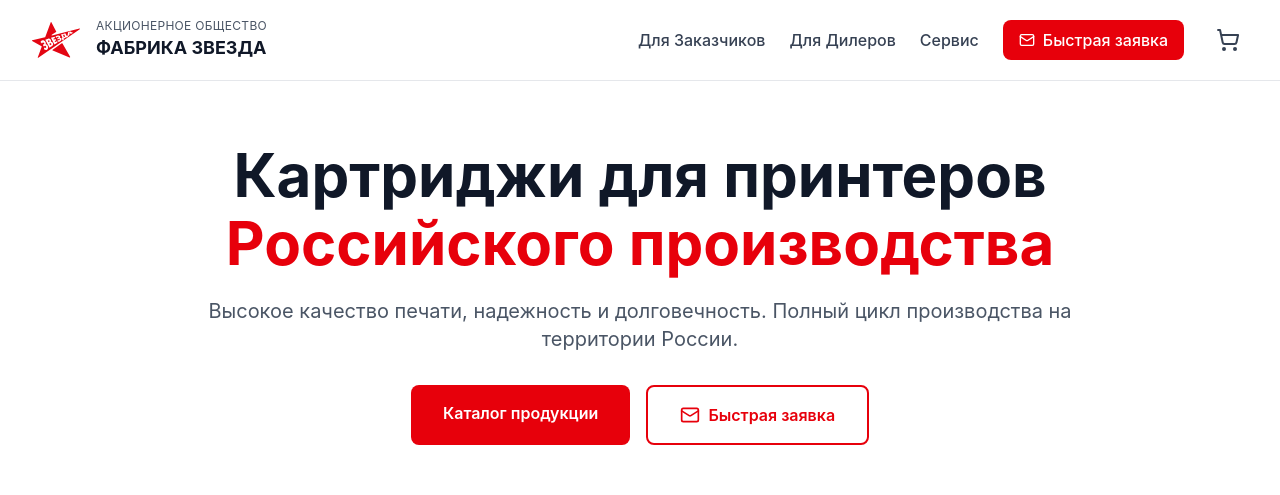
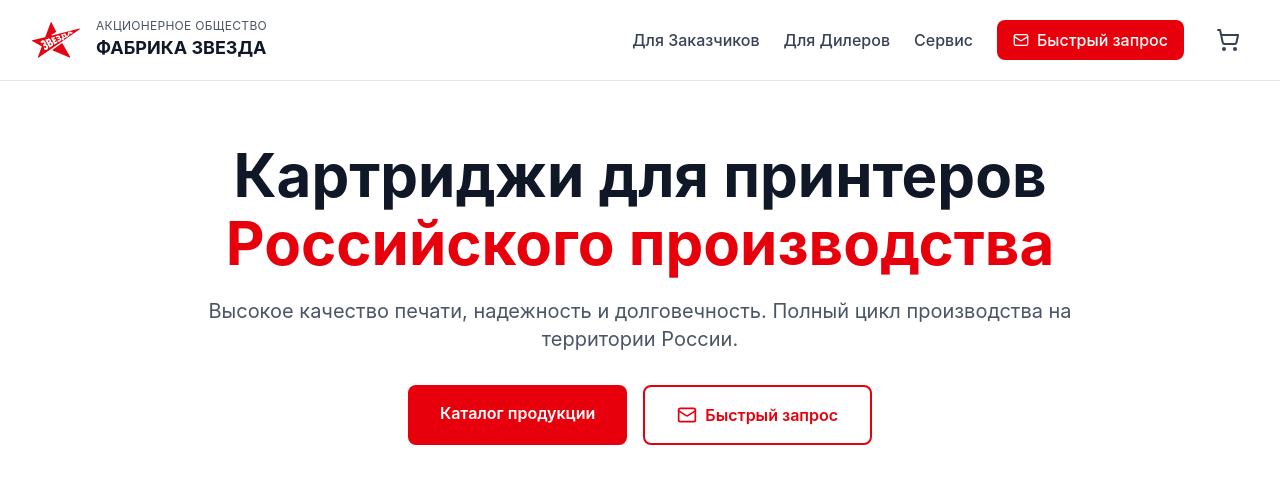
Before and after one commit to MatrixBiz/landing-page, a React (Vite) app: page / in a window 1280 px wide. Shown: the top 495 px of the page. Built offline with nearby package versions, Linux system fonts and the light colour scheme.

Commit message:
Quick request button

```diff
--- a/src/app/components/Header.tsx
+++ b/src/app/components/Header.tsx
@@ -14,7 +14,7 @@ export function Header() {
 
     const handleQuickRequest = () => {
         window.location.href =
-            "mailto:info@zvezdafabrika.ru?subject=Быстрая заявка";
+            "mailto:info@zvezdafabrika.ru?subject=Быстрый запрос";
     };
 
     return (
@@ -97,7 +97,7 @@ export function Header() {
                             className="flex items-center gap-2 px-4 py-2 bg-red-600 text-white rounded-lg hover:bg-red-700 transition-colors"
                         >
                             <Mail className="w-4 h-4" />
-                            Быстрая заявка
+                            Быстрый запрос
                         </button>
 
                         {/* Cart */}
@@ -199,7 +199,7 @@ export function Header() {
                             className="w-full mt-4 flex items-center justify-center gap-2 px-4 py-3 bg-red-600 text-white rounded-lg hover:bg-red-700 transition-colors"
                         >
                             <Mail className="w-4 h-4" />
-                            Быстрая заявка
+                            Быстрый запрос
                         </button>
                     </nav>
                 </div>
--- a/src/app/components/Hero.tsx
+++ b/src/app/components/Hero.tsx
@@ -4,7 +4,7 @@ import { Mail } from "lucide-react";
 export function Hero() {
     const handleQuickRequest = () => {
         window.location.href =
-            "mailto:info@zvezdafabrika.ru?subject=Быстрая заявка";
+            "mailto:info@zvezdafabrika.ru?subject=Быстрый запрос";
     };
 
     return (
@@ -33,7 +33,7 @@ export function Hero() {
                             className="px-8 py-4 border-2 border-red-600 text-red-600 font-semibold rounded-lg hover:bg-red-50 transition-colors flex items-center justify-center gap-2"
                         >
                             <Mail className="w-5 h-5" />
-                            Быстрая заявка
+                            Быстрый запрос
                         </button>
                     </div>
                 </div>
```
